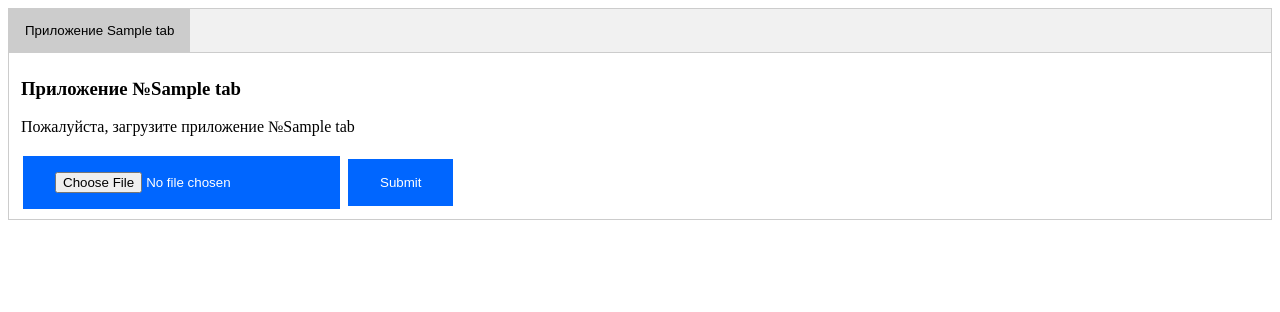
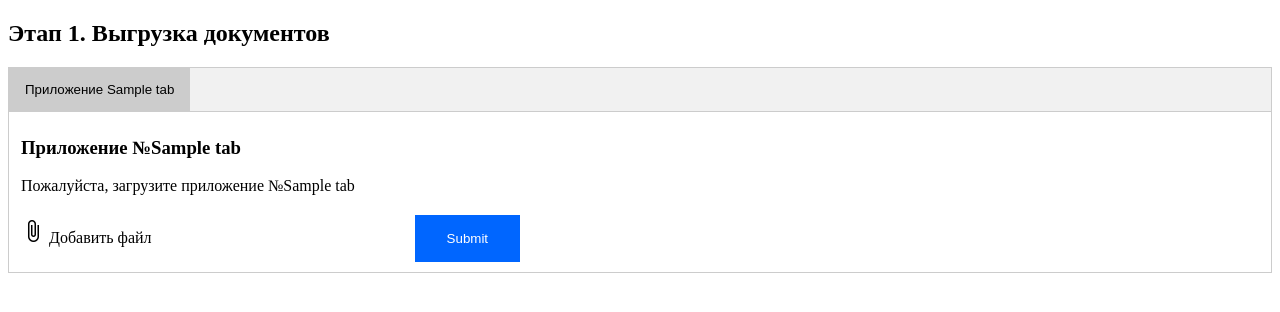
Before and after one commit to NOTfedos/Pulkovo, a Flask app: template web-site/templates/index.html in a window 1280 px wide, after a click that opens the changed part. Shown: the top 312 px of the page. Run offline with Flask 2, Linux system fonts and the light colour scheme; the template is opened without the code that fills it: most values are stand-ins (such as "Sample title", 1, 10 or a date in 2020).

Commit message:
added restapi

```diff
--- a/web-site/server.py
+++ b/web-site/server.py
@@ -5,6 +5,7 @@ from os import path, listdir
 from werkzeug.utils import secure_filename
 from openpyxl import load_workbook
 from itertools import product
+from json import dumps
 # from algo import proc
 import webbrowser
 
@@ -53,7 +54,8 @@ def index():
             if file and allowed_file(file.filename):
                 filename = secure_filename(file.filename)
                 file.save(path.join(app.config['UPLOAD_FOLDER'], f'application{i}.{filename.rsplit(".", 1)[1]}'))
-    return render_template('index.html', tabs=get_tabs())
+    tabs = get_tabs()
+    return render_template('index.html', tabs=tabs, ready=all(map(lambda x: x[1],tabs)))
 
 
 @app.route('/result')
@@ -71,8 +73,20 @@ def table(num):
     return render_template('table.html', data=data, alp=get_alp(len(data[0])))
 
 
+def upload(**kwargs):
+    pass
+
+
+@app.route('/api', methods=['POST', 'GET'])
+def api():
+    return dumps({
+        'test': lambda **kwargs: {'result': 'ok'},
+        'upload': upload,
+    }[request.args['action']](**request.args))
+
+
 if __name__ == "__main__":
-    debug = False
+    debug = True
     if not debug:
         webbrowser.open('http://localhost:1489')
     app.run(port=1489, host='127.0.0.1', debug=debug)
--- a/web-site/templates/index.html
+++ b/web-site/templates/index.html
@@ -38,7 +38,7 @@
     <link rel="stylesheet" href="/static/index.css">
     <style>
 
-        input[type=button], input[type=submit], input[type=file] {
+        input[type=button], input[type=submit] {
           background-color: #06f;
           border: none;
           color: white;
@@ -48,13 +48,20 @@
           cursor: pointer;
         }
 
+        input[type=file]{
+          opacity: 0;
+        }
+
         .tab .done {
           background-color: #cfc;
         }
 
     </style>
+    <link href="https://fonts.googleapis.com/icon?family=Material+Icons" rel="stylesheet">
 </head>
 <body>
+
+<h2>Этап 1. Выгрузка документов</h2>
 
 <div class="tab">
     {% for i, tab in tabs %}
@@ -73,7 +80,11 @@
         {% endif %}
         <p>Пожалуйста, загрузите приложение №{{ i }}</p>
         <form method="post" enctype="multipart/form-data">
-            <input type="file" name="application{{ i }}"/>
+            <label class="label">
+                <i class="material-icons">attach_file</i>
+                <span class="title">Добавить файл</span>
+                <input type="file" name="application{{ i }}"/>
+            </label>
             <input type="submit"/>
         </form>
         {% if tab %}
@@ -83,5 +94,10 @@
     {% endif %}
 </div>
 {% endfor %}
+<div>
+    {% if ready %}
+        <p>Все документы загружены <a href="result">посмотреть результаты</a><p>
+    {% endif %}
+</div>
 </body>
 </html>
```
